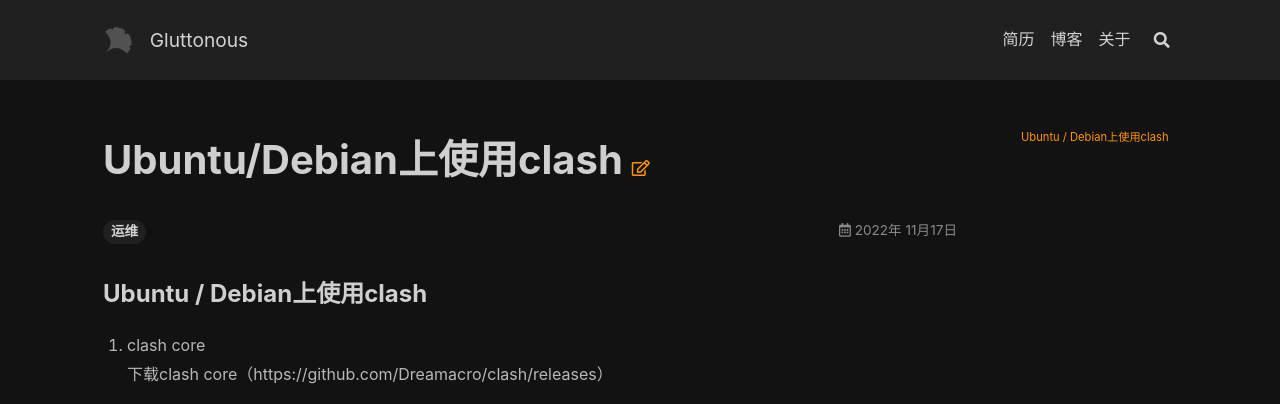
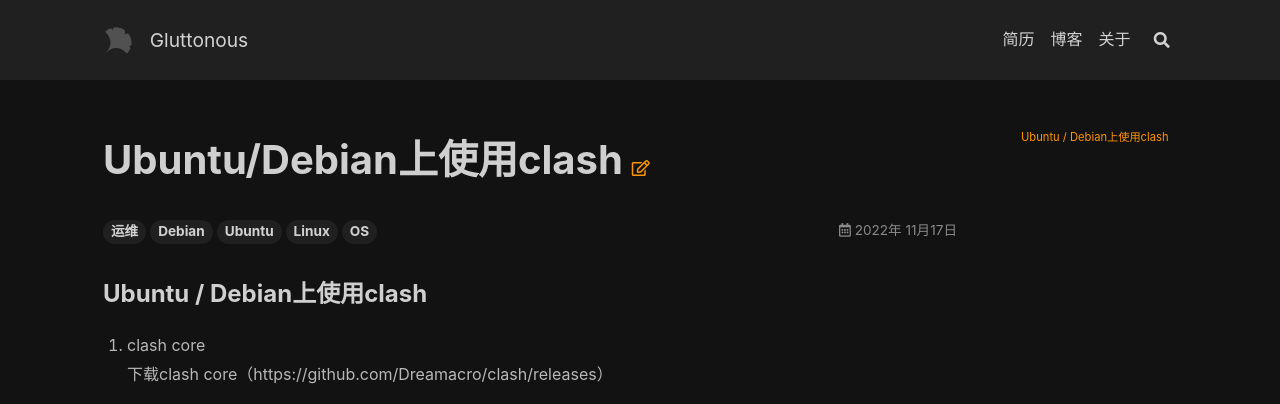
Before and after one commit to blimjoe/blimjoe.github.io, a Jekyll site: the page built from _posts/2022-11-17-Ubuntu_Debian上使用clash.md, in a window 1280 px wide. Shown: the top 404 px of the page. Built offline with Jekyll 4.4.1, drawn with Linux system fonts in a browser that asks for light colours; nearby versions of some CDN libraries.

Commit message:
2022-11-17-Ubuntu_Debian上使用clash.md

```diff
--- a/_posts/2022-11-17-Ubuntu_Debian上使用clash.md
+++ b/_posts/2022-11-17-Ubuntu_Debian上使用clash.md
@@ -1,6 +1,6 @@
 ---
 title: Ubuntu/Debian上使用clash
-tags: 运维
+tags: 运维 Debian Ubuntu Linux OS
 ---
 ### Ubuntu / Debian上使用clash
 1. clash core
```
